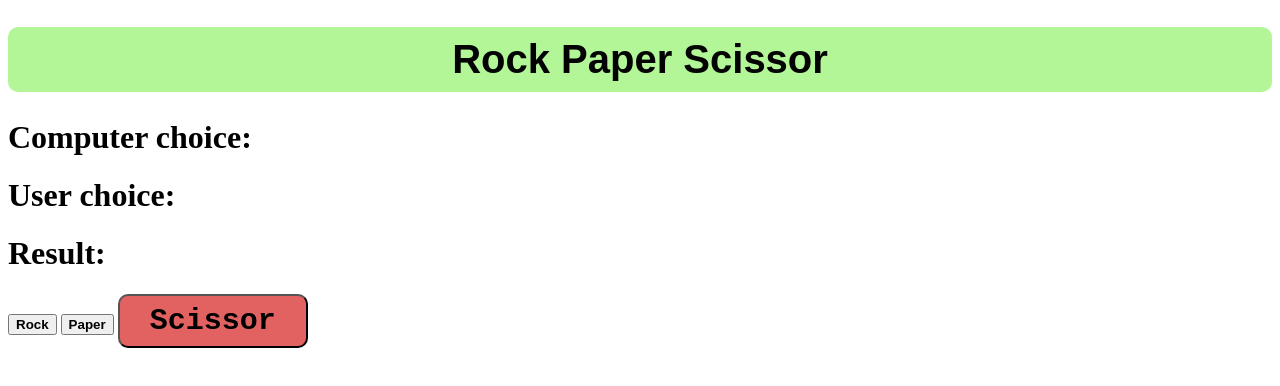
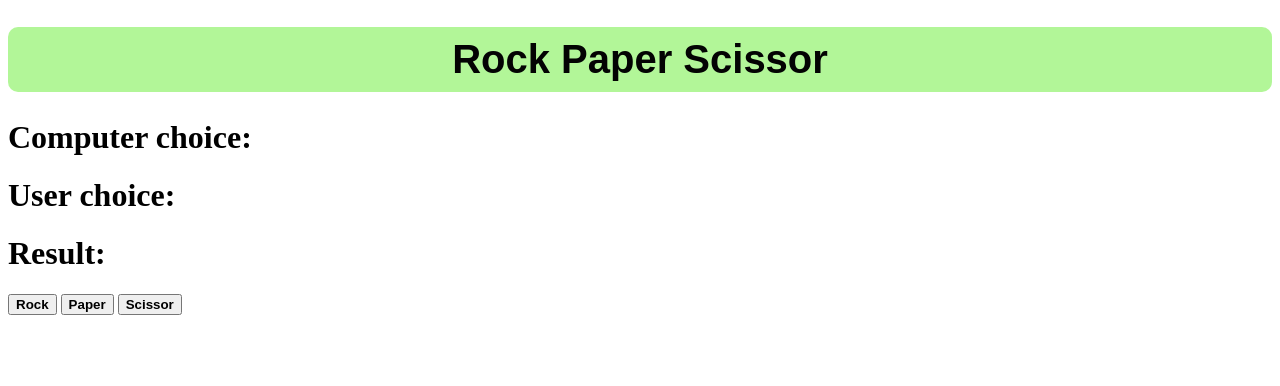
Before and after one commit to kayflyS/RockPaperScissor, a plain HTML site: page index.html in a window 1280 px wide. Drawn offline with Linux system fonts and the light colour scheme.

Commit message:
changes made to css file

```diff
--- a/index.css
+++ b/index.css
@@ -35,10 +35,10 @@
     font-family: monospace;
     font-size: 30px;
 } */
-#scissor{
+/* #scissor{
     background-color: #e25e5ef8;
     padding: 8px 30px;
     border-radius: 10px;
     font-size: 30px;
     font-family: monospace;
-}
+} */
```
